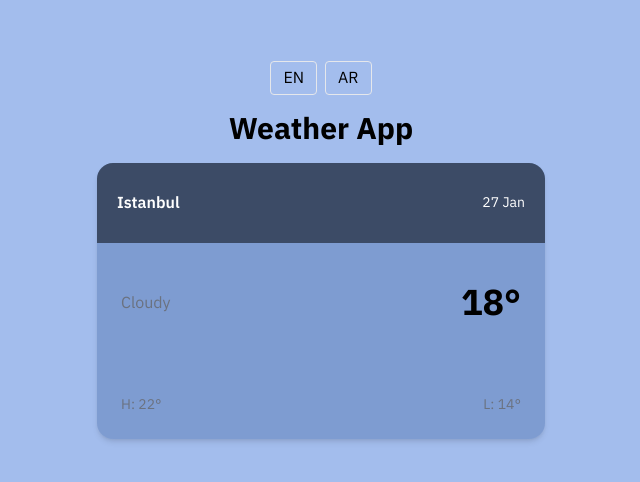
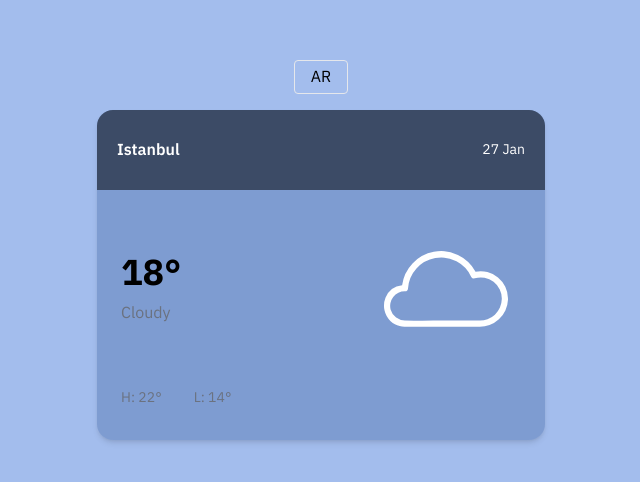
Before and after one commit to dania8shaghouri/weatherApp, a React (Vite) app: page / in a window 1280 px wide. Shown: the part 150-632 px from the top of the page, without its empty margins (319-959 px from the left). Built offline with nearby package versions, Linux system fonts and the light colour scheme.

Commit message:
Update weather card layout and styling

```diff
--- a/package.json
+++ b/package.json
@@ -13,7 +13,8 @@
     "i18next": "^25.8.0",
     "react": "^19.2.0",
     "react-dom": "^19.2.0",
-    "react-i18next": "^16.5.3"
+    "react-i18next": "^16.5.3",
+    "react-icons": "^5.5.0"
   },
   "devDependencies": {
     "@eslint/js": "^9.39.1",
--- a/src/App.jsx
+++ b/src/App.jsx
@@ -13,32 +13,22 @@ function App() {
   }, [i18n.language]);
 
   return (
+    <>
       <div
         className="bg-[var(--body-bg)]
-    min-h-screen flex flex-col items-center justify-center gap-4"
+    min-h-screen flex flex-col items-center justify-center gap-4 "
       >
-      {/* Dil butonları */}
-      <div className="flex gap-2">
+        {/* dil buttonu */}
         <button
-          onClick={() => i18n.changeLanguage("en")}
-          className="px-3 py-1 border rounded"
+          onClick={() =>
+            i18n.changeLanguage(i18n.language === "en" ? "ar" : "en")
+          }
+          className="px-4 py-1 border rounded"
         >
-          EN
+          {i18n.language === "en" ? "AR" : "EN"}
         </button>
-        <button
-          onClick={() => i18n.changeLanguage("ar")}
-          className="px-3 py-1 border rounded"
-        >
-          AR
-        </button>
-      </div>
 
-      {/* Başlık */}
-      <h1 className="text-3xl font-bold text-black">
-        {t("title")}
-      </h1>
-
-      {/* Senin kartın (aynı kalıyor) */}
+        {/* weahter card */}
         <WeatherCard
           city={t("city")}
           date={t("date")}
@@ -48,6 +38,7 @@ function App() {
           low={14}
         />
       </div>
+    </>
   );
 }
 
--- a/src/components/WeatherCard.jsx
+++ b/src/components/WeatherCard.jsx
@@ -1,3 +1,6 @@
+import { CiCloudOn } from "react-icons/ci";
+import { useTranslation } from "react-i18next";
+
 export default function WeatherCard({
   city,
   date,
@@ -6,28 +9,35 @@ export default function WeatherCard({
   high,
   low,
 }) {
+  const { t } = useTranslation();
+
   return (
-    <div className="w-full max-w-md  rounded-2xl shadow-md  bg-[var(--app-bg)]">
+    <div className="w-full max-w-md rounded-2xl shadow-md bg-[var(--app-bg)]">
       {/* Üst satır */}
-      <div
-        className="flex justify-between items-center
-      px-5 py-7 rounded-t-2xl
-      text-white bg-[var(--bg-header)]"
-      >
+      <div className="flex justify-between items-center px-5 py-7 rounded-t-2xl text-white bg-[var(--bg-header)]">
         <span className="font-semibold">{city}</span>
         <span className="text-sm">{date}</span>
       </div>
 
       {/* Orta satır */}
-      <div className="flex justify-between items-center mt-4 p-6">
-        <span className="text-gray-500">{condition}</span>
-        <span className="text-4xl font-bold">{temp}°</span>
+      <div className="flex justify-between items-center px-6 py-6">
+        <div className="flex flex-col">
+          <span className="text-4xl font-bold">{temp}°</span>
+          <span className="text-gray-500 mt-2">{condition}</span>
+        </div>
+
+        {/* Icon */}
+        <CiCloudOn size={150} className="text-white" />
       </div>
 
       {/* Alt satır */}
-      <div className="flex justify-between mt-6 text-sm text-gray-500 p-6">
-        <span>H: {high}°</span>
-        <span>L: {low}°</span>
+      <div className="flex justify-start gap-8 px-6 pb-3 mb-5 text-sm text-gray-500">
+        <span>
+          {t("high")}: {high}°
+        </span>
+        <span>
+          {t("low")}: {low}°
+        </span>
       </div>
     </div>
   );
--- a/src/i18n.js
+++ b/src/i18n.js
@@ -9,6 +9,8 @@ i18n.use(initReactI18next).init({
         city: "Istanbul",
         date: "27 Jan",
         condition: "Cloudy",
+        high: "H",
+        low: "L",
       },
     },
     ar: {
@@ -17,6 +19,8 @@ i18n.use(initReactI18next).init({
         city: "اسطنبول",
         date: "27 يناير",
         condition: "غائم",
+        high: "الكبرى",
+        low: "الصغرى",
       },
     },
   },
```
Also changed, not shown: 1 other file (tests, documents, lock files or other folders). Lines whose indentation alone changed are shown as unchanged.
